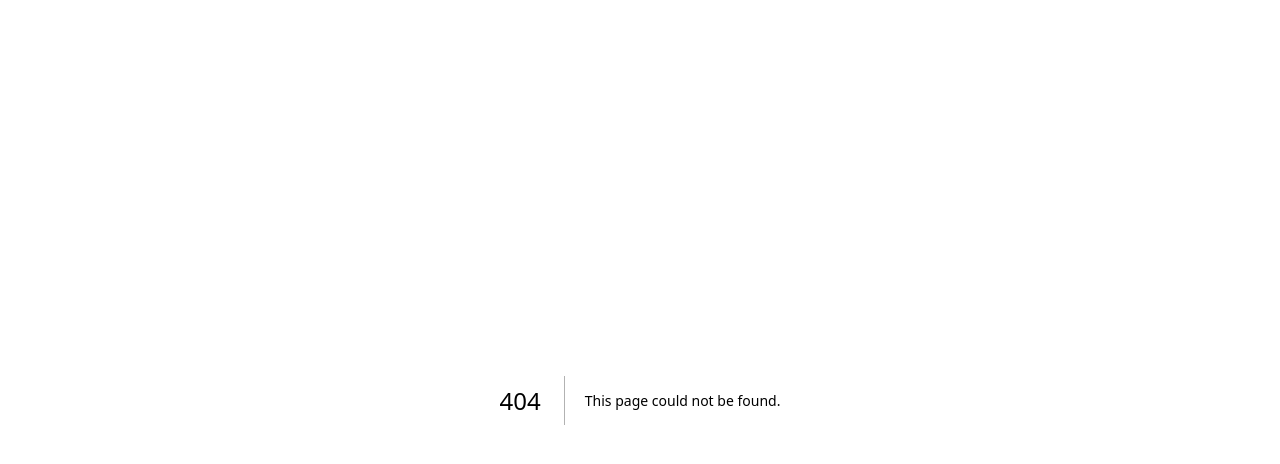
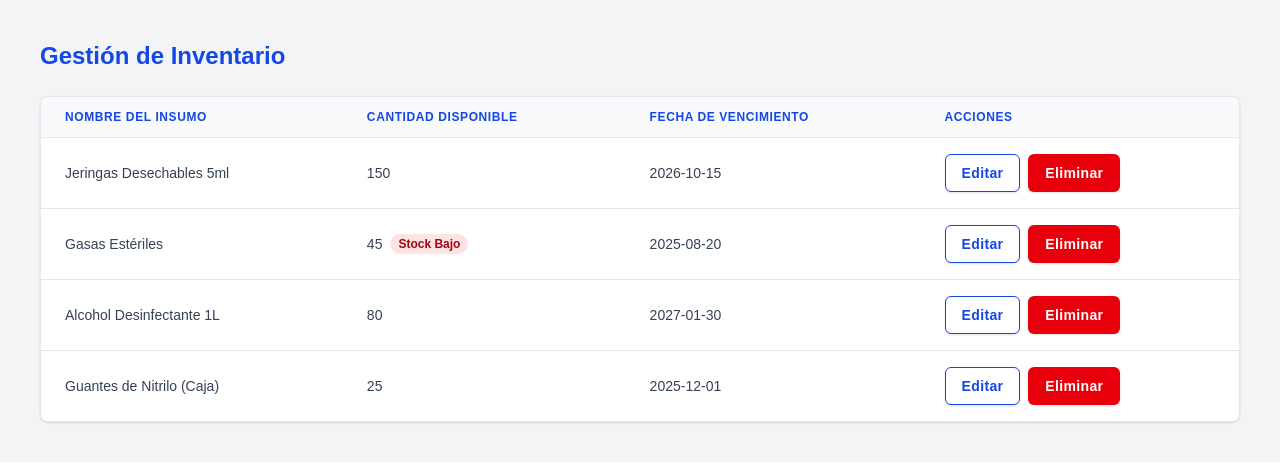
Before and after one commit to GGonzalezGG/capstone-front-inv, a Next.js app: page /TableTest in a window 1280 px wide. Before the commit this address had no page. Shown: the top 464 px of the page. Built offline with nearby package versions, Linux system fonts and the light colour scheme.

Commit message:
Componente tabla

```diff
--- /dev/null
+++ b/app/TableTest/page.tsx
@@ -0,0 +1,74 @@
+"use client";
+
+import React from 'react';
+  import Table, { ColumnDef } from '../components/ui/Table';
+  import Button from '../components/ui/Button'; // Asumiendo que tienes un componente Button
+
+  // 1. Define the type for your data
+  interface Insumo {
+    id: number;
+    nombre: string;
+    cantidad: number;
+    stockMinimo: number;
+    fechaVencimiento: string;
+  }
+
+  // 2. Create some sample data
+  const sampleData: Insumo[] = [
+    { id: 1, nombre: 'Jeringas Desechables 5ml', cantidad: 150, stockMinimo: 50, fechaVencimiento: '2026-10-15' },
+    { id: 2, nombre: 'Gasas Estériles', cantidad: 45, stockMinimo: 100, fechaVencimiento: '2025-08-20' },
+    { id: 3, nombre: 'Alcohol Desinfectante 1L', cantidad: 80, stockMinimo: 30, fechaVencimiento: '2027-01-30' },
+    { id: 4, nombre: 'Guantes de Nitrilo (Caja)', cantidad: 25, stockMinimo: 20, fechaVencimiento: '2025-12-01' },
+  ];
+
+  const InventoryPage = () => {
+    // 3. Define the columns for the table
+    const columns: ColumnDef<Insumo>[] = [
+      {
+        header: 'Nombre del Insumo',
+        accessor: 'nombre',
+      },
+      {
+        header: 'Cantidad Disponible',
+        accessor: 'cantidad',
+        // Custom render to show a warning badge if stock is low
+        render: (item) => (
+          <div className="flex items-center space-x-2">
+            <span>{item.cantidad}</span>
+            {item.cantidad < item.stockMinimo && (
+              <span className="px-2 py-0.5 text-xs font-semibold text-red-800 bg-red-100 rounded-full">
+                Stock Bajo
+              </span>
+            )}
+          </div>
+        )
+      },
+      {
+        header: 'Fecha de Vencimiento',
+        accessor: 'fechaVencimiento',
+      },
+      {
+        header: 'Acciones',
+        accessor: 'actions', // A special accessor for non-data columns
+        render: (item) => (
+          <div className="flex space-x-2">
+            <Button variant="secondary" onClick={() => alert(`Editando ${item.nombre}`)}>
+              Editar
+            </Button>
+            <Button variant="danger" onClick={() => alert(`Eliminando ${item.nombre}`)}>
+              Eliminar
+            </Button>
+          </div>
+        ),
+      },
+    ];
+
+    return (
+      <div className="p-10 bg-gray-100">
+        <h1 className="text-2xl font-bold text-blue-700 mb-6">Gestión de Inventario</h1>
+        <Table data={sampleData} columns={columns} />
+      </div>
+    );
+  }
+
+export default InventoryPage;
--- /dev/null
+++ b/app/components/ui/Table.tsx
@@ -0,0 +1,162 @@
+import React from 'react';
+
+// Define the shape of a column.
+// We use a generic <T> to make this component work with any data type.
+export interface ColumnDef<T> {
+  // The key from the data object to display in this column.
+  accessor: keyof T | 'actions';
+  // The text to display in the table header.
+  header: string;
+  // Optional: A custom render function for the cell content.
+  // This is useful for formatting data or adding buttons.
+  render?: (item: T) => React.ReactNode;
+}
+
+// Define the props for the main Table component.
+// It requires a data array and a columns array.
+// The data items must have an 'id' for React's key prop.
+interface TableProps<T extends { id: string | number }> {
+  data: T[];
+  columns: ColumnDef<T>[];
+  // Optional message to show when there is no data.
+  emptyStateMessage?: string;
+}
+
+/**
+ * A generic and reusable Table component.
+ * It's strongly typed and configurable via props.
+ *
+ * @param {TableProps<T>} props
+ */
+const Table = <T extends { id: string | number }>({
+  data,
+  columns,
+  emptyStateMessage = "No hay datos para mostrar."
+}: TableProps<T>) => {
+  return (
+    <div className="w-full overflow-hidden border border-gray-200 rounded-lg shadow-sm">
+      <div className="overflow-x-auto">
+        <table className="min-w-full divide-y divide-gray-200">
+          <thead className="bg-gray-50">
+            <tr>
+              {columns.map((column) => (
+                <th
+                  key={column.header}
+                  scope="col"
+                  className="px-6 py-3 text-left text-xs font-bold text-blue-700 uppercase tracking-wider"
+                >
+                  {column.header}
+                </th>
+              ))}
+            </tr>
+          </thead>
+          <tbody className="bg-white divide-y divide-gray-200">
+            {data.length > 0 ? (
+              data.map((item) => (
+                <tr key={item.id} className="hover:bg-gray-50 transition-colors">
+                  {columns.map((column) => (
+                    <td
+                      key={`${item.id}-${String(column.accessor)}`}
+                      className="px-6 py-4 whitespace-nowrap text-sm text-gray-700"
+                    >
+                      {/* If a custom render function is provided, use it. Otherwise, display the data directly. */}
+                      {column.render
+                        ? column.render(item)
+                        : (item[column.accessor as keyof T] as React.ReactNode)}
+                    </td>
+                  ))
+                  }
+                </tr>
+              ))
+            ) : (
+              <tr>
+                <td colSpan={columns.length} className="px-6 py-12 text-center text-gray-500">
+                  {emptyStateMessage}
+                </td>
+              </tr>
+            )}
+          </tbody>
+        </table>
+      </div>
+    </div>
+  );
+};
+
+export default Table;
+
+/*
+  -----------------------------
+  --- EJEMPLO DE USO ---
+  -----------------------------
+
+  import React from 'react';
+  import Table, { ColumnDef } from './components/ui/Table';
+  import Button from './components/ui/Button'; // Asumiendo que tienes un componente Button
+
+  // 1. Define the type for your data
+  interface Insumo {
+    id: number;
+    nombre: string;
+    cantidad: number;
+    stockMinimo: number;
+    fechaVencimiento: string;
+  }
+
+  // 2. Create some sample data
+  const sampleData: Insumo[] = [
+    { id: 1, nombre: 'Jeringas Desechables 5ml', cantidad: 150, stockMinimo: 50, fechaVencimiento: '2026-10-15' },
+    { id: 2, nombre: 'Gasas Estériles', cantidad: 45, stockMinimo: 100, fechaVencimiento: '2025-08-20' },
+    { id: 3, nombre: 'Alcohol Desinfectante 1L', cantidad: 80, stockMinimo: 30, fechaVencimiento: '2027-01-30' },
+    { id: 4, nombre: 'Guantes de Nitrilo (Caja)', cantidad: 25, stockMinimo: 20, fechaVencimiento: '2025-12-01' },
+  ];
+
+  const InventoryPage = () => {
+    // 3. Define the columns for the table
+    const columns: ColumnDef<Insumo>[] = [
+      {
+        header: 'Nombre del Insumo',
+        accessor: 'nombre',
+      },
+      {
+        header: 'Cantidad Disponible',
+        accessor: 'cantidad',
+        // Custom render to show a warning badge if stock is low
+        render: (item) => (
+          <div className="flex items-center space-x-2">
+            <span>{item.cantidad}</span>
+            {item.cantidad < item.stockMinimo && (
+              <span className="px-2 py-0.5 text-xs font-semibold text-red-800 bg-red-100 rounded-full">
+                Stock Bajo
+              </span>
+            )}
+          </div>
+        )
+      },
+      {
+        header: 'Fecha de Vencimiento',
+        accessor: 'fechaVencimiento',
+      },
+      {
+        header: 'Acciones',
+        accessor: 'actions', // A special accessor for non-data columns
+        render: (item) => (
+          <div className="flex space-x-2">
+            <Button variant="secondary" onClick={() => alert(`Editando ${item.nombre}`)}>
+              Editar
+            </Button>
+            <Button variant="danger" onClick={() => alert(`Eliminando ${item.nombre}`)}>
+              Eliminar
+            </Button>
+          </div>
+        ),
+      },
+    ];
+
+    return (
+      <div className="p-10 bg-gray-100">
+        <h1 className="text-2xl font-bold text-blue-700 mb-6">Gestión de Inventario</h1>
+        <Table data={sampleData} columns={columns} />
+      </div>
+    );
+  }
+*/
```
